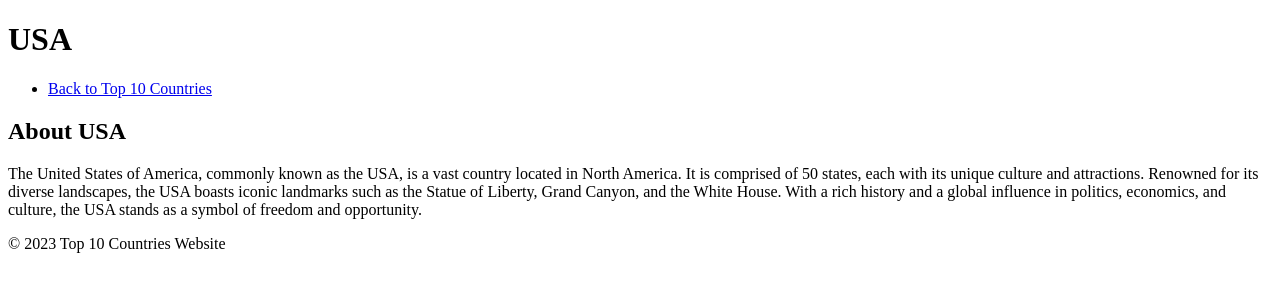
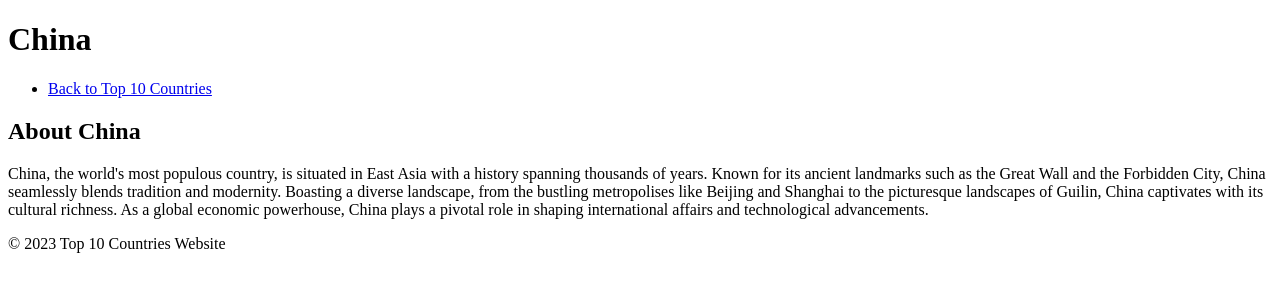
Before and after one commit to dhairyamittal18/Project, a plain HTML site: page china.html in a window 1280 px wide. Drawn offline with Linux system fonts and the light colour scheme.

Commit message:
Update china.html

```diff
--- a/china.html
+++ b/china.html
@@ -3,11 +3,11 @@
 <head>
     <meta charset="UTF-8">
     <meta name="viewport" content="width=device-width, initial-scale=1.0">
-    <title>USA</title>
+    <title>China</title>
 </head>
 <body>
     <header>
-        <h1>USA</h1>
+        <h1>China</h1>
         <nav>
             <ul>
                 <li><a href="index.html">Back to Top 10 Countries</a></li>
@@ -17,8 +17,8 @@
 
     <main>
         <section>
-            <h2>About USA</h2>
-            <p>The United States of America, commonly known as the USA, is a vast country located in North America. It is comprised of 50 states, each with its unique culture and attractions. Renowned for its diverse landscapes, the USA boasts iconic landmarks such as the Statue of Liberty, Grand Canyon, and the White House. With a rich history and a global influence in politics, economics, and culture, the USA stands as a symbol of freedom and opportunity.</p>
+            <h2>About China</h2>
+            <p>China, the world's most populous country, is situated in East Asia with a history spanning thousands of years. Known for its ancient landmarks such as the Great Wall and the Forbidden City, China seamlessly blends tradition and modernity. Boasting a diverse landscape, from the bustling metropolises like Beijing and Shanghai to the picturesque landscapes of Guilin, China captivates with its cultural richness. As a global economic powerhouse, China plays a pivotal role in shaping international affairs and technological advancements.</p>
         </section>
     </main>
 
```
